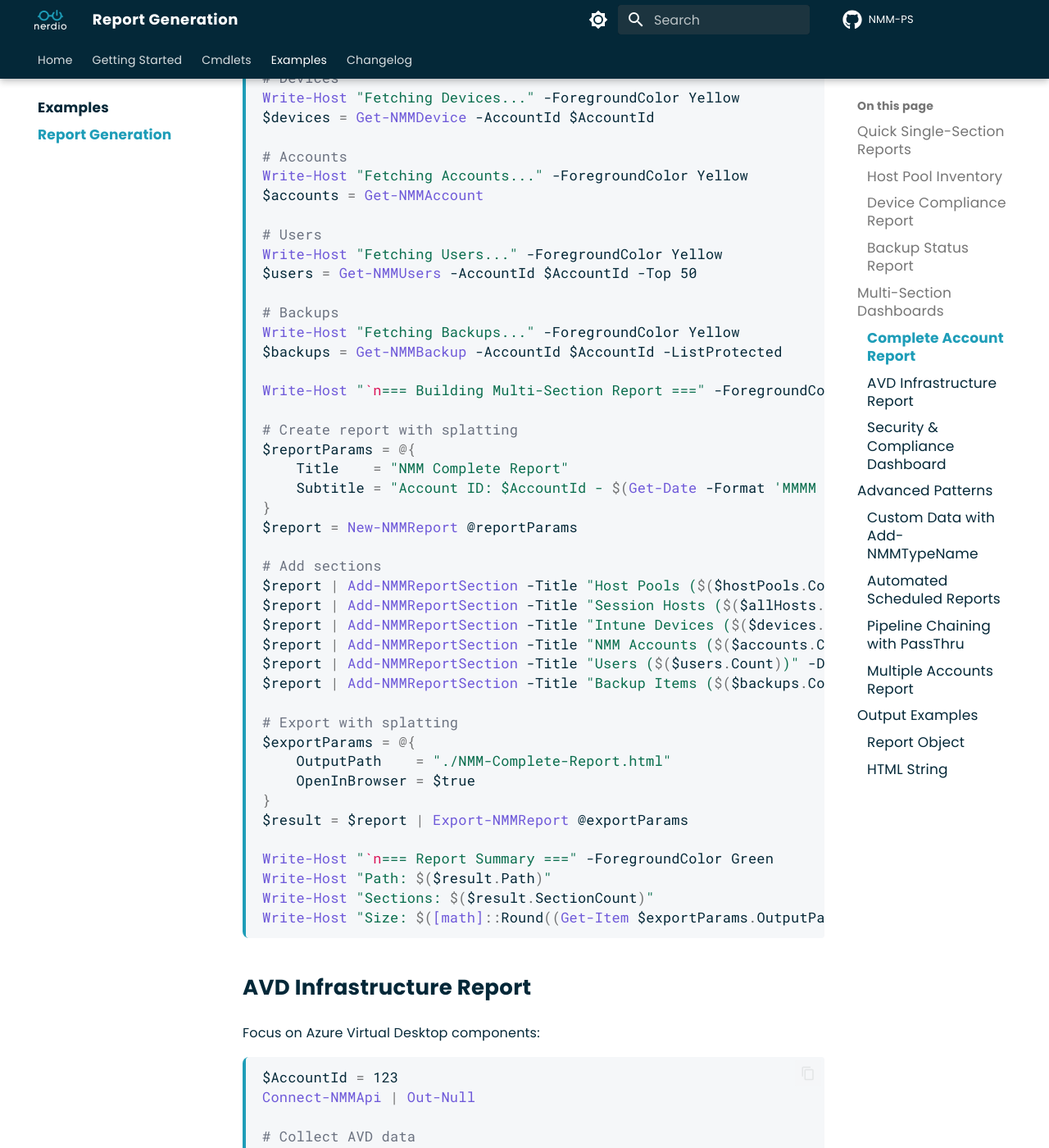
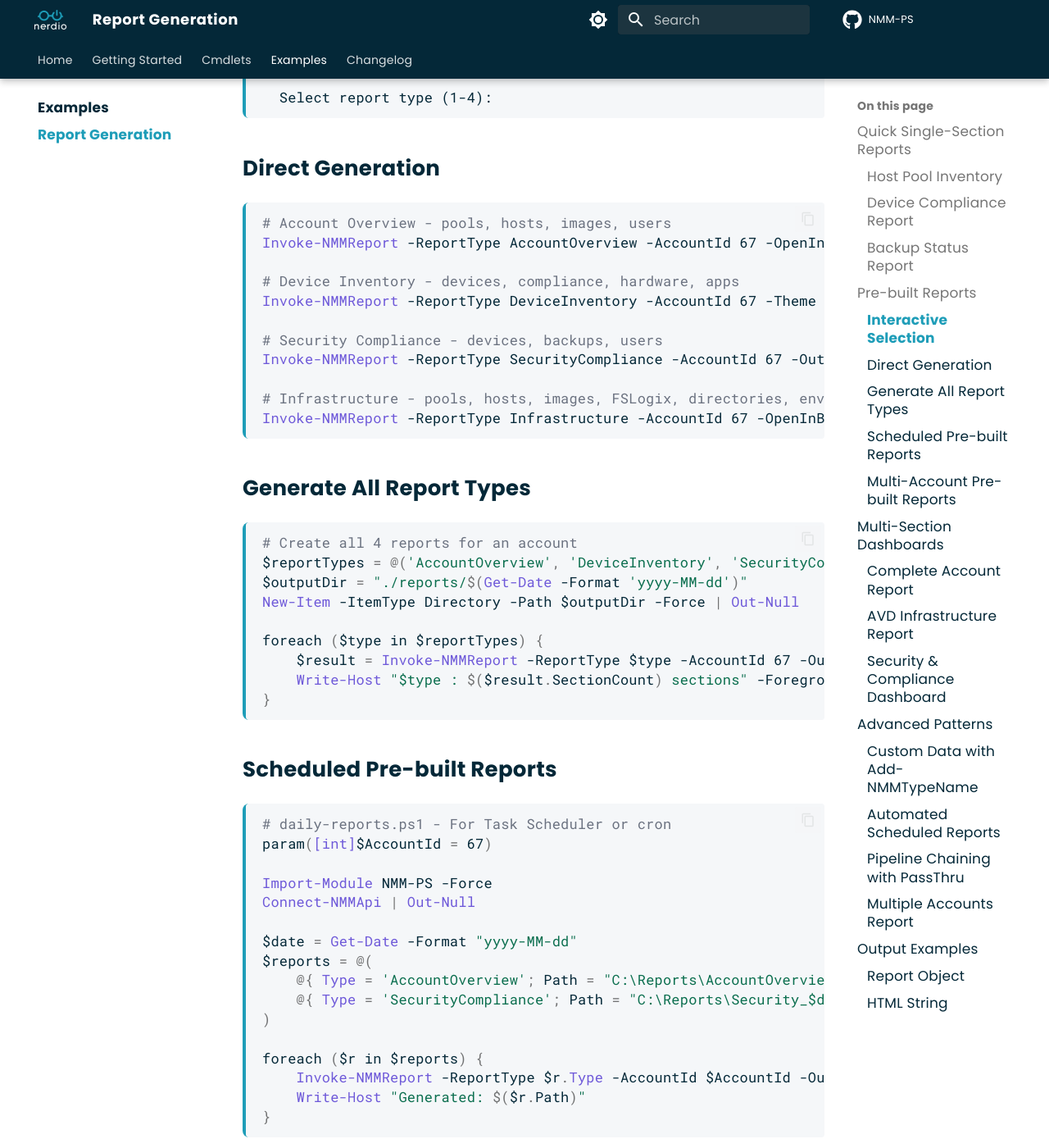
Before and after one commit to Get-Nerdio/NMM-PS, an MkDocs documentation site: the page built from Docs/examples/reports.md, in a window 1280 px wide and 1400 px high, scrolled down 2009 px. Shown: the whole window at 82% size. Built offline with MkDocs 1.6.1 and Material for MkDocs 9.7.7, drawn with Linux system fonts in a browser that asks for light colours; comment, search, counter and statistics services are not loaded; some of the changed text lies outside the part shown.

Commit message:
Add Invoke-NMMReport for pre-built reports
- New Invoke-NMMReport function with interactive menu and 4 report types:
  - AccountOverview: Host pools, session hosts, images, users
  - DeviceInventory: Devices, compliance, hardware, apps
  - SecurityCompliance: Devices, backup protection, users
  - Infrastructure: Pools, hosts, images, FSLogix, directories, env vars
- Automatic context resolution for nested resources
- Data flattening for nested arrays (compliance states → summaries)
- Type mapping for template matching
- Updated documentation across all report guides
- Remove ConfigData.json from repo (use ConfigData.Example.json)

🤖 Generated with [Claude Code](https://claude.com/claude-code)

Co-Authored-By: Claude Opus 4.5 <noreply@anthropic.com>

````diff
--- a/Docs/examples/reports.md
+++ b/Docs/examples/reports.md
@@ -39,6 +39,106 @@ Get-NMMBackup -AccountId 123 -ListProtected |
         -ShowChart -ChartType donut `
         -OutputPath "./Backup-Report.html" `
         -OpenInBrowser
+```
+
+---
+
+## Pre-built Reports
+
+The fastest way to generate comprehensive reports. `Invoke-NMMReport` automatically fetches all required data and generates complete reports with a single command.
+
+### Interactive Selection
+
+```powershell
+# Display menu and choose report type
+Invoke-NMMReport -AccountId 67
+```
+
+Output:
+```
+  NMM Pre-built Reports
+  ========================================
+
+  [1] AccountOverview
+      Complete account summary including host pools, session hosts, images, and users
+
+  [2] DeviceInventory
+      Intune-managed device fleet overview
+
+  [3] SecurityCompliance
+      Security posture and compliance overview
+
+  [4] Infrastructure
+      Complete AVD infrastructure configuration
+
+  [0] Cancel
+
+  Select report type (1-4):
+```
+
+### Direct Generation
+
+```powershell
+# Account Overview - pools, hosts, images, users
+Invoke-NMMReport -ReportType AccountOverview -AccountId 67 -OpenInBrowser
+
+# Device Inventory - devices, compliance, hardware, apps
+Invoke-NMMReport -ReportType DeviceInventory -AccountId 67 -Theme dark
+
+# Security Compliance - devices, backups, users
+Invoke-NMMReport -ReportType SecurityCompliance -AccountId 67 -OutputPath "./security.html"
+
+# Infrastructure - pools, hosts, images, FSLogix, directories, env vars
+Invoke-NMMReport -ReportType Infrastructure -AccountId 67 -OpenInBrowser
+```
+
+### Generate All Report Types
+
+```powershell
+# Create all 4 reports for an account
+$reportTypes = @('AccountOverview', 'DeviceInventory', 'SecurityCompliance', 'Infrastructure')
+$outputDir = "./reports/$(Get-Date -Format 'yyyy-MM-dd')"
+New-Item -ItemType Directory -Path $outputDir -Force | Out-Null
+
+foreach ($type in $reportTypes) {
+    $result = Invoke-NMMReport -ReportType $type -AccountId 67 -OutputPath "$outputDir/$type.html"
+    Write-Host "$type : $($result.SectionCount) sections" -ForegroundColor Green
+}
+```
+
+### Scheduled Pre-built Reports
+
+```powershell
+# daily-reports.ps1 - For Task Scheduler or cron
+param([int]$AccountId = 67)
+
+Import-Module NMM-PS -Force
+Connect-NMMApi | Out-Null
+
+$date = Get-Date -Format "yyyy-MM-dd"
+$reports = @(
+    @{ Type = 'AccountOverview'; Path = "C:\Reports\AccountOverview_$date.html" }
+    @{ Type = 'SecurityCompliance'; Path = "C:\Reports\Security_$date.html" }
+)
+
+foreach ($r in $reports) {
+    Invoke-NMMReport -ReportType $r.Type -AccountId $AccountId -OutputPath $r.Path
+    Write-Host "Generated: $($r.Path)"
+}
+```
+
+### Multi-Account Pre-built Reports
+
+```powershell
+# Generate infrastructure reports for all accounts
+Connect-NMMApi | Out-Null
+$accounts = Get-NMMAccount
+
+foreach ($account in $accounts) {
+    $path = "./reports/$($account.name)-Infrastructure.html"
+    Invoke-NMMReport -ReportType Infrastructure -AccountId $account.id -OutputPath $path
+    Write-Host "$($account.name): $path" -ForegroundColor Cyan
+}
 ```
 
 ---
--- a/mkdocs.yml
+++ b/mkdocs.yml
@@ -177,6 +177,7 @@ nav:
       - Get-NMMAutoscaleProfile: cmdlets/automation/Get-NMMAutoscaleProfile.md
     - Reports:
       - cmdlets/reports/index.md
+      - Invoke-NMMReport: cmdlets/reports/Invoke-NMMReport.md
       - ConvertTo-NMMHtmlReport: cmdlets/reports/ConvertTo-NMMHtmlReport.md
       - New-NMMReport: cmdlets/reports/New-NMMReport.md
       - Add-NMMReportSection: cmdlets/reports/Add-NMMReportSection.md
````
Also changed, not shown: Docs/changelog.md (+9 -7 lines), Docs/cmdlets/reports/Invoke-NMMReport.md (added, +233 -0 lines), Docs/cmdlets/reports/index.md (+14 -0 lines), Docs/getting-started/reports.md (+42 -0 lines), README.md (+1 -0 lines), 5 other files.
